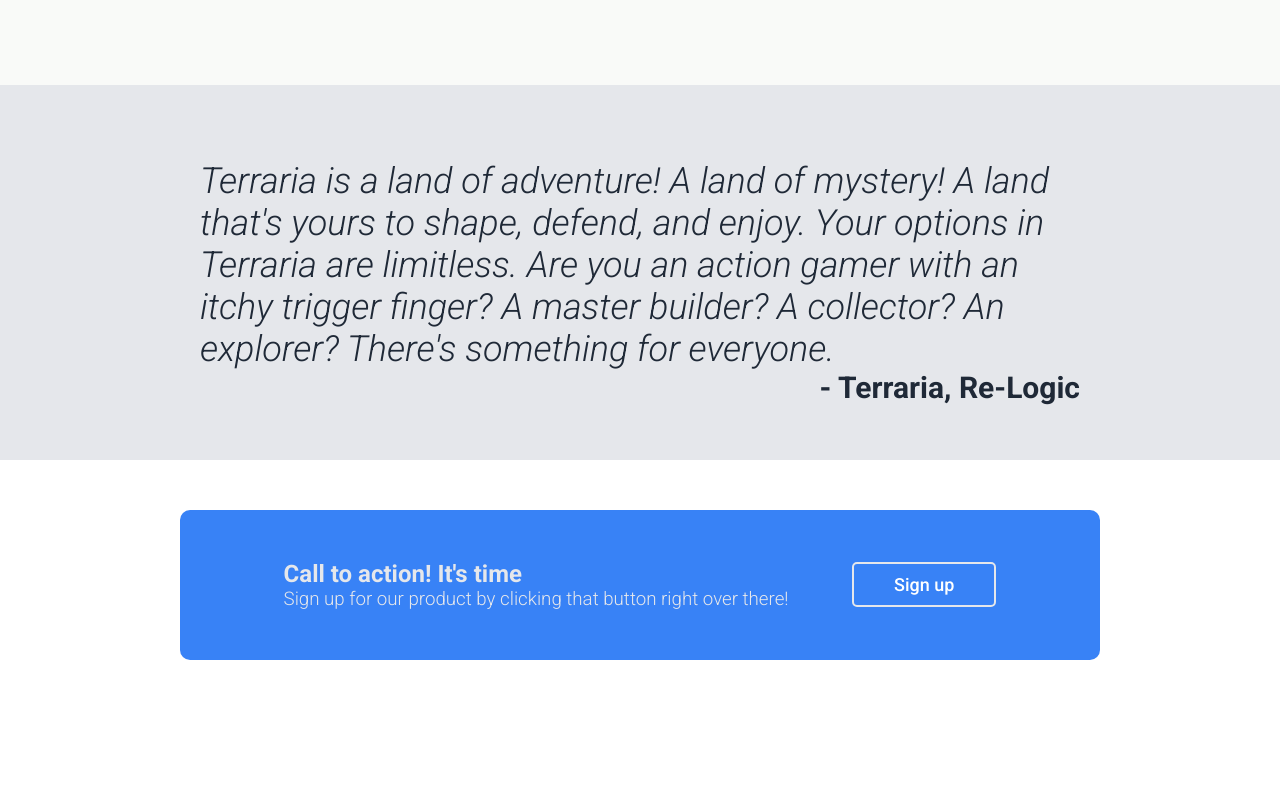
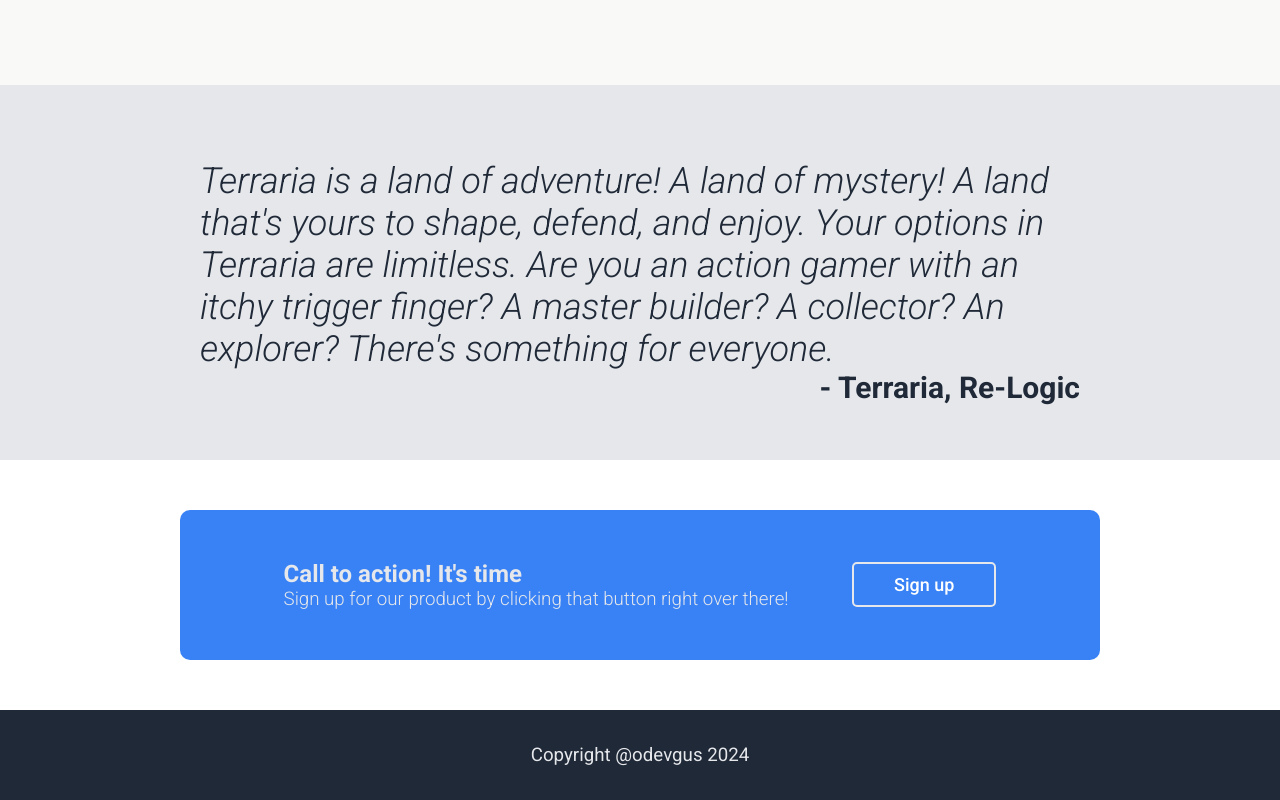
Before and after one commit to ogustavxs/landing-page, a plain HTML site: page index.html in a window 1280 px wide. Shown: the part 1252-2052 px from the top of the page. Before the commit the page ends 1962 px from the top, so only its background shows below. Drawn offline with Linux system fonts and the light colour scheme.

Commit message:
Footer finished

```diff
--- a/index.html
+++ b/index.html
@@ -78,5 +78,9 @@
             </div>
         </div>
     </div>
+
+    <div class="footer">
+        <div class="ft"><h3>Copyright @odevgus 2024</h3></div>
+    </div>
 </body>
 </html>
--- a/styles.css
+++ b/styles.css
@@ -187,3 +187,18 @@ button {
     border-radius: 5px;
     padding: 10px 40px;
 }
+
+.footer {
+    background-color: #1F2937;
+    height: 90px;
+    display: flex;
+    justify-content: center;
+    align-items: center;
+}
+
+.ft h3 {
+    color: #E5E7EB;
+    margin: 0;
+    text-align: center;
+    font-weight: 400;
+}
```
